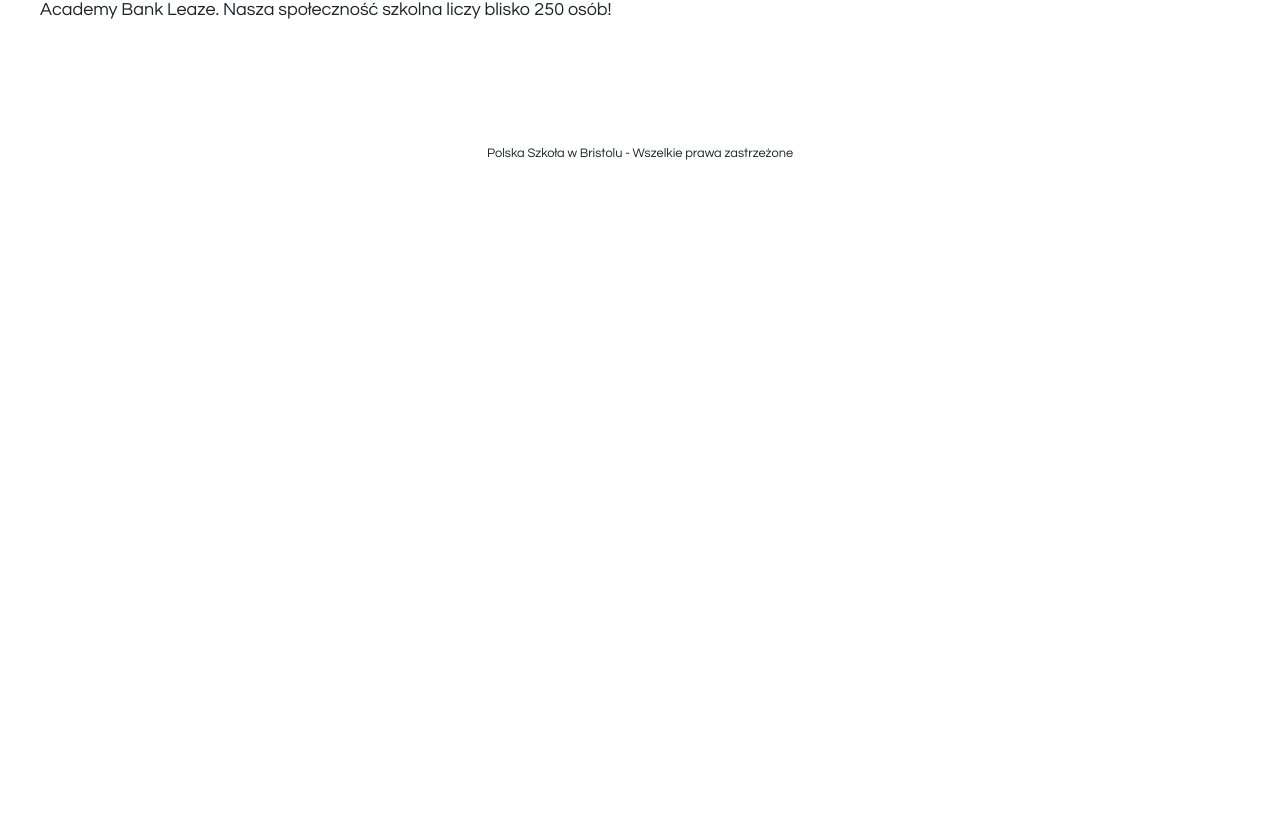
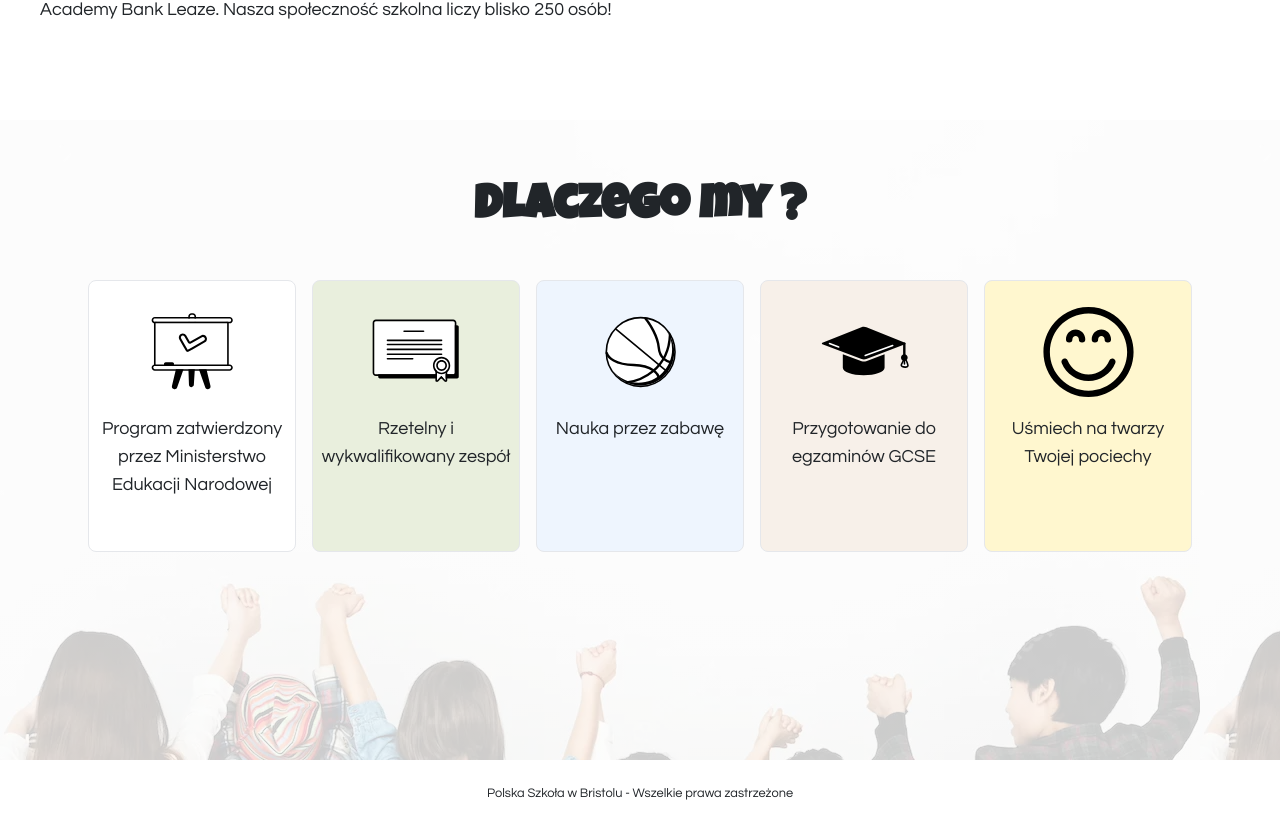
Before and after one commit to pawelkom88/Polish-School-Bristol, a Next.js app: page / in a window 1280 px wide. Shown: the part 1200-2028 px from the top of the page. Before the commit the page ends 1388 px from the top, so only its background shows below. Built offline with nearby package versions, Linux system fonts and the light colour scheme.

Commit message:
fix: Fix import

```diff
--- a/pages/index.js
+++ b/pages/index.js
@@ -4,7 +4,7 @@ import Navigation from '../components/navigation/Navigation';
 import SchoolUnit from '../components/units/SchoolUnit';
 import Section from '../components/section/Section';
 import Footer from '../components/footer/Footer';
-// import WhyUs from '../components/why-us/WhyUs';
+import WhyUs from '../components/why-us/WhyUs';
 
 export default function Home() {
   return (
@@ -17,7 +17,7 @@ export default function Home() {
           <History />
         </Section>
       </main>
-      {/* <WhyUs /> */}
+      <WhyUs />
       <Footer />
     </>
   );
```
